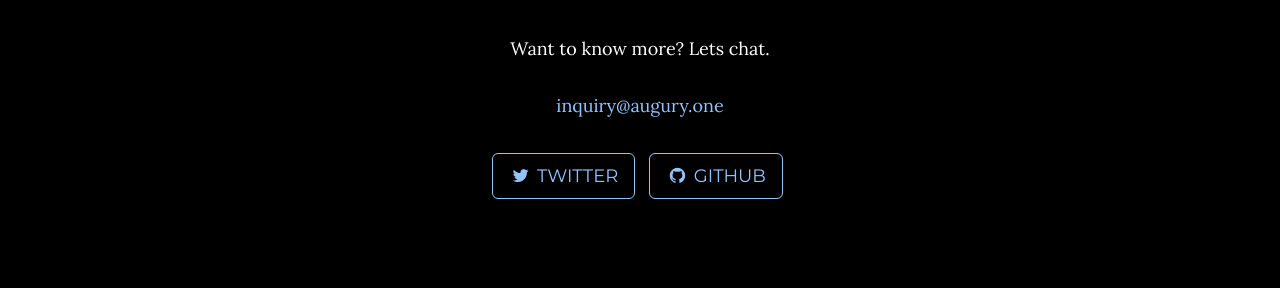
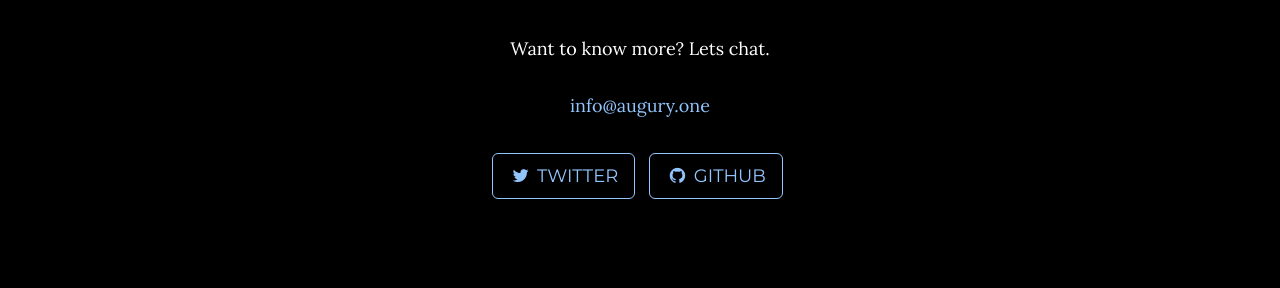
Before and after one commit to AuguryOne/auguryone.github.io, a Jekyll site: the page built from index.html, in a window 1280 px wide and 900 px high, scrolled down 3876 px. Shown: the part 404-692 px from the top of the window. Built offline with Jekyll 4.4.1, drawn with Linux system fonts in a browser that asks for light colours.

Commit message:
Update inquiry email

```diff
--- a/_config.yml
+++ b/_config.yml
@@ -119,7 +119,7 @@
     title: "contact"
     description: >
       Want to know more? Lets chat.
-    email: inquiry@augury.one
+    email: info@augury.one
     social:
       - title: twitter
         url: https://x.com/augury_one
```
